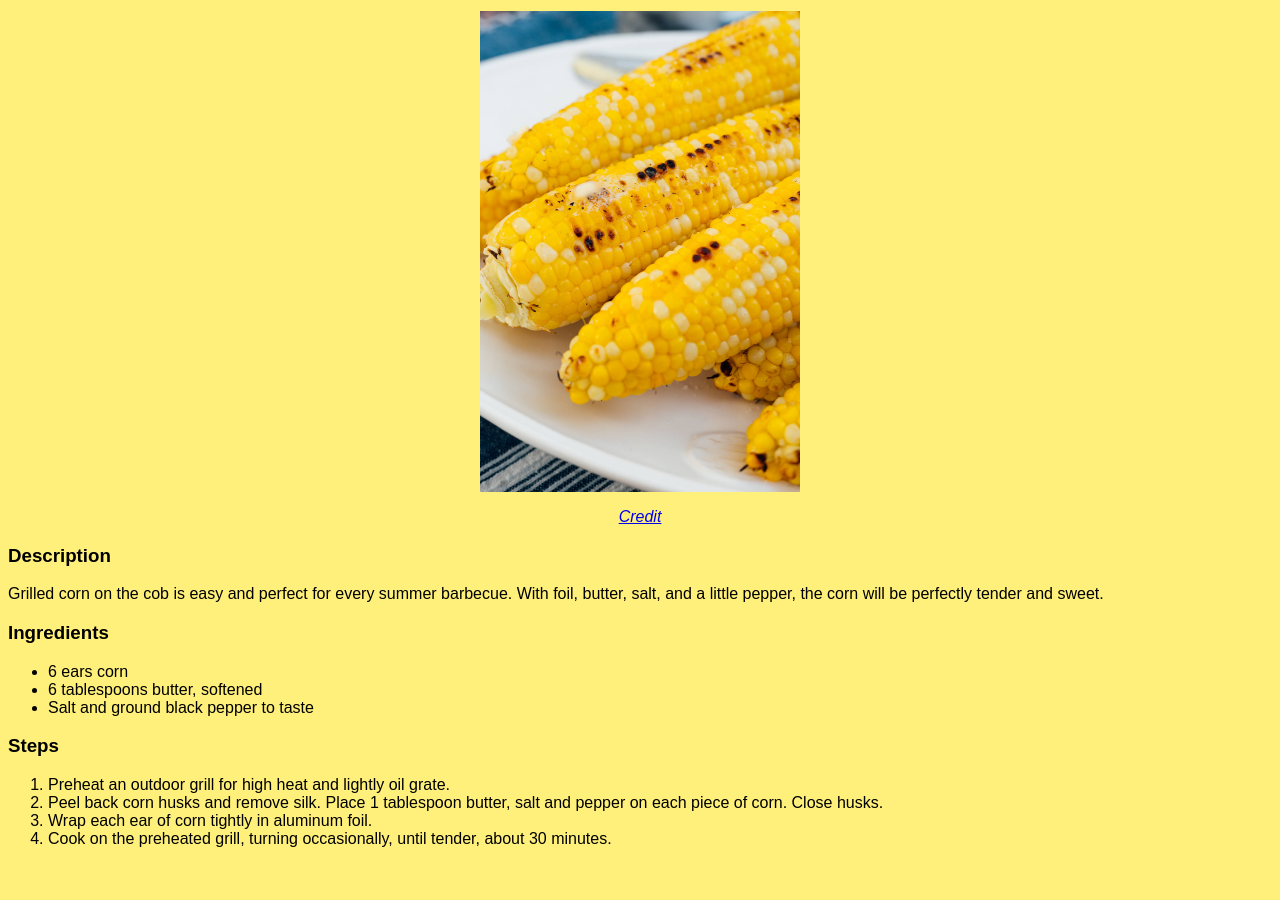
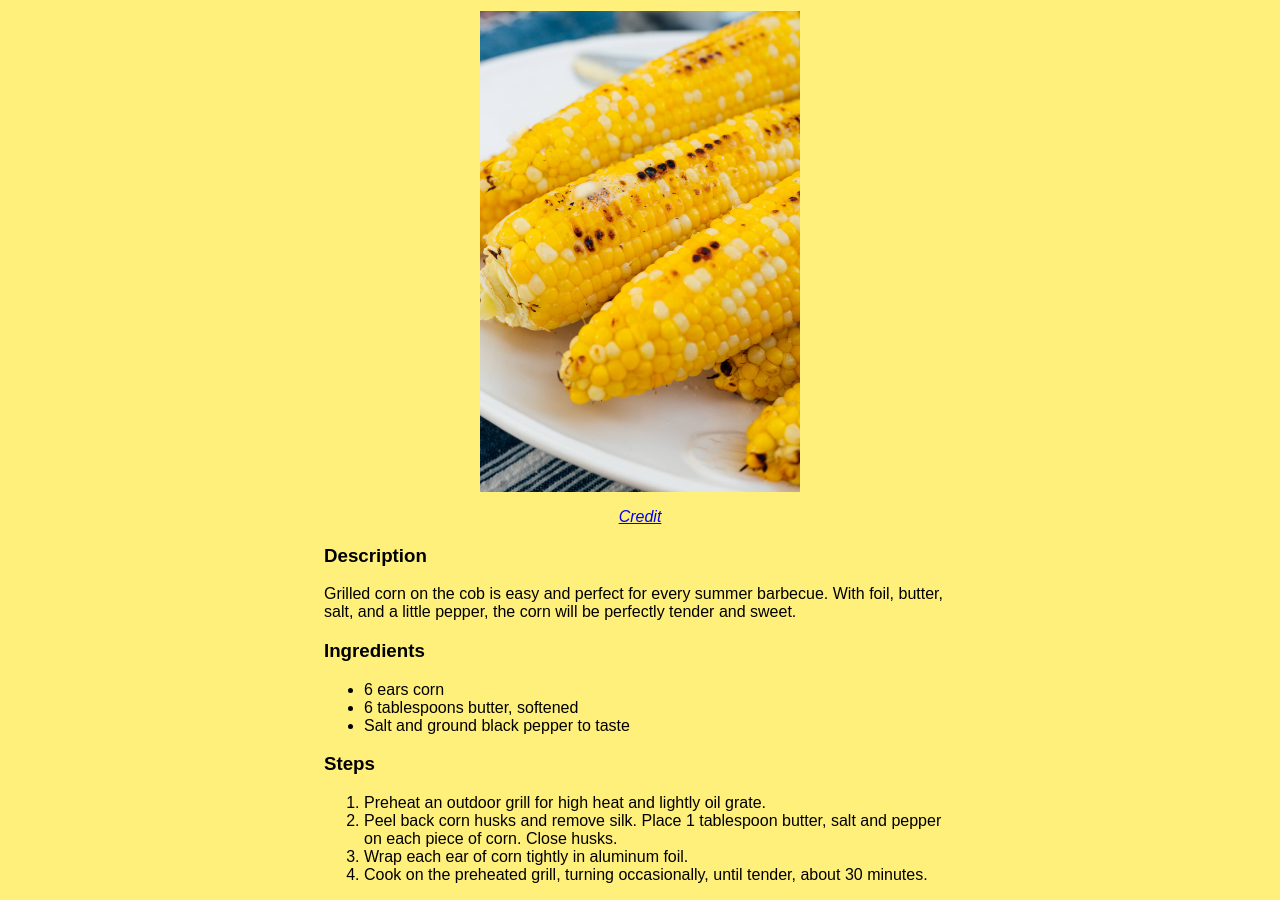
Before and after one commit to lesliemathys/odin-recipes, a plain HTML site: page recipes/corn_on_cob.html in a window 1280 px wide. Shown: the part 122-1022 px from the top of the page. Before the commit the page ends 986 px from the top, so only its background shows below. Drawn offline with Linux system fonts and the light colour scheme.

Commit message:
Center align all body copy

```diff
--- a/style.css
+++ b/style.css
@@ -38,3 +38,10 @@ a:hover {
     width: 20em;
     height: auto;
 }
+
+.container {
+    display:block;
+    margin-left: auto;
+    margin-right: auto;
+    width: 50%;
+}
```
